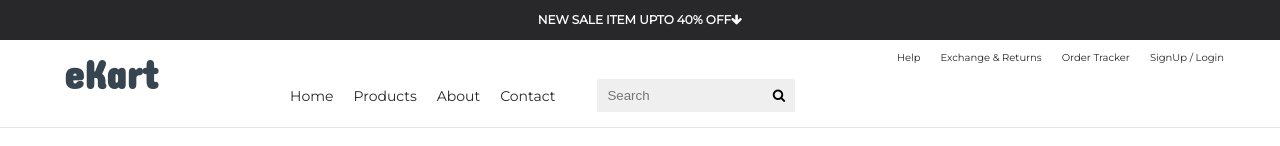
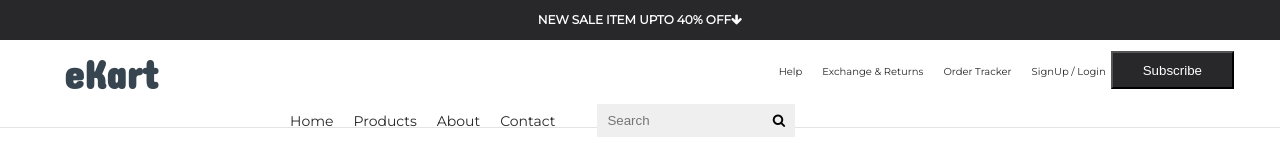
Before and after one commit to GehadHisham20/angular-project, an Angular app: page / in a window 1280 px wide. Shown: the top 146 px of the page. Built offline with nearby package versions, Linux system fonts and the light colour scheme.

Commit message:
make a service

```diff
--- /dev/null
+++ b/src/app/Services/subscribe.service.ts
@@ -0,0 +1,11 @@
+import { Injectable } from '@angular/core';
+
+// @Injectable({
+//   providedIn: 'root'
+// })
+export class SubscribeService {
+  constructor() {}
+  OnSubscribeClicked() {
+    alert('Subscribed !!');
+  }
+}
--- a/src/app/header/top-menu/top-menu.component.css
+++ b/src/app/header/top-menu/top-menu.component.css
@@ -5,3 +5,11 @@
   padding-bottom: 15px;
   padding-right: 30px;
 }
+
+.btn-subscribe {
+  padding: 9.5px 30px;
+  background-color: #28282b;
+  margin-left: -5px;
+  color: #fff;
+  height: 100%;
+}
--- a/src/app/header/top-menu/top-menu.component.html
+++ b/src/app/header/top-menu/top-menu.component.html
@@ -3,4 +3,7 @@
   <a href="#">Exchange & Returns</a>
   <a href="#">Order Tracker</a>
   <a href="#">SignUp / Login</a>
+  <button (click)="OnSubscribeClicked()" class="btn-subscribe">
+    Subscribe
+  </button>
 </div>
--- a/src/app/header/top-menu/top-menu.component.ts
+++ b/src/app/header/top-menu/top-menu.component.ts
@@ -1,8 +1,15 @@
 import { Component } from '@angular/core';
+import { SubscribeService } from '../../Services/subscribe.service';
 
 @Component({
   selector: 'top-menu',
   templateUrl: './top-menu.component.html',
   styleUrls: ['./top-menu.component.css'],
+  providers: [SubscribeService],
 })
-export class TopMenuComponent {}
+export class TopMenuComponent {
+  constructor(private subscribeService: SubscribeService) {}
+  OnSubscribeClicked() {
+    this.subscribeService.OnSubscribeClicked();
+  }
+}
```
